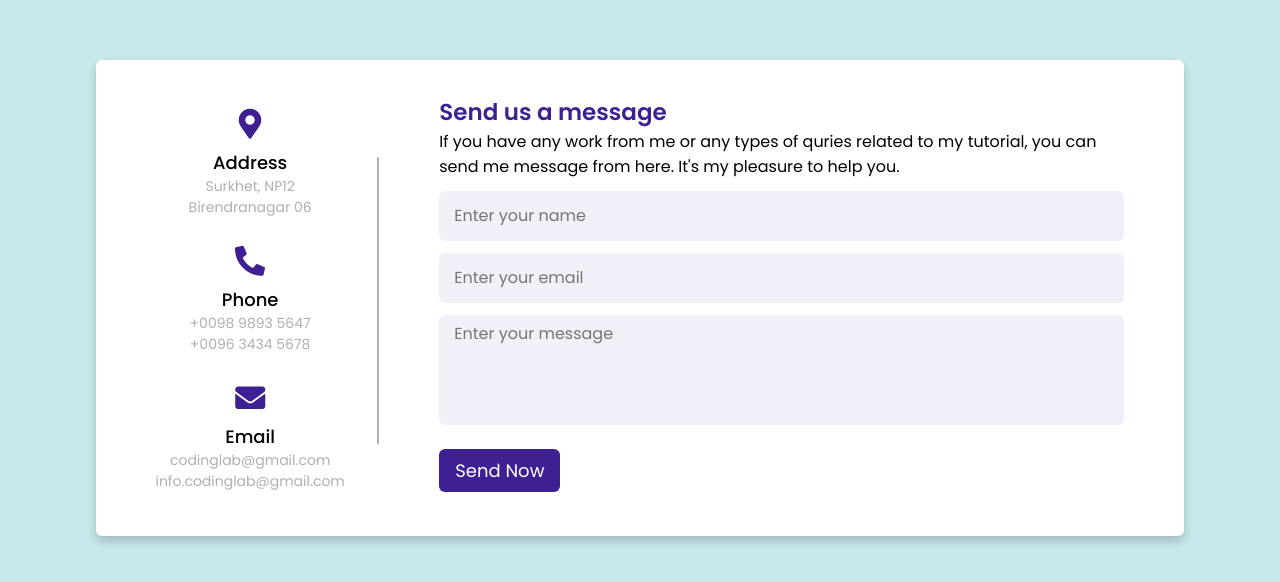
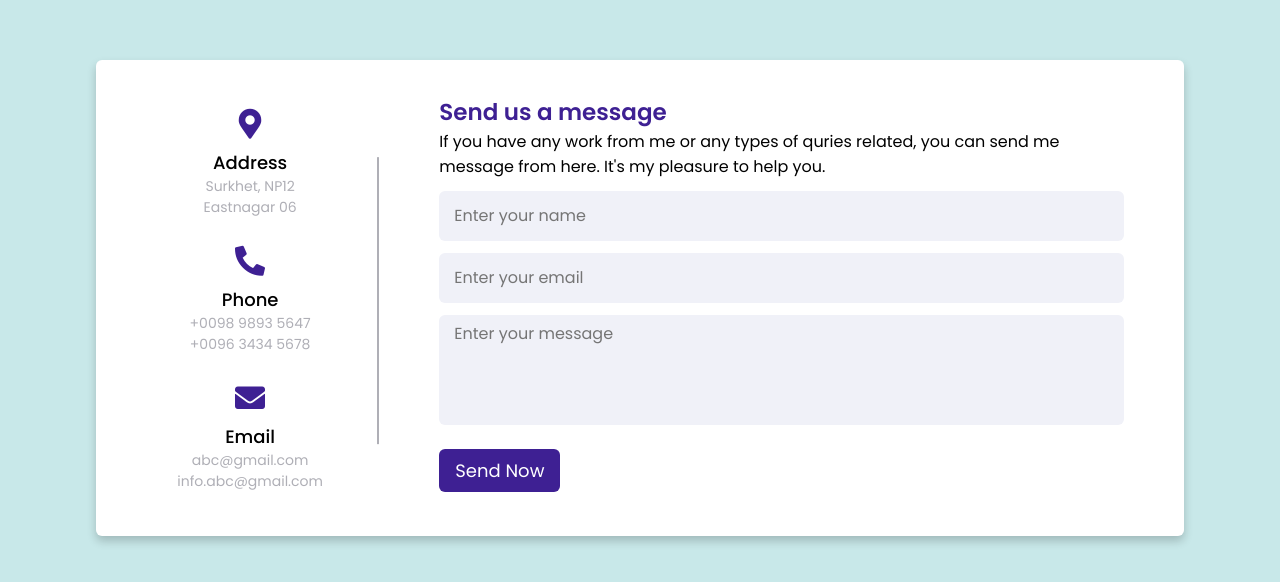
Before and after one commit to rajanukul/contact-us, a plain HTML site: page index.html in a window 1280 px wide. Shown: the part 102-684 px from the top of the page. Drawn offline with Linux system fonts and the light colour scheme.

Commit message:
Update index.html

```diff
--- a/index.html
+++ b/index.html
@@ -17,7 +17,7 @@
           <i class="fas fa-map-marker-alt"></i>
           <div class="topic">Address</div>
           <div class="text-one">Surkhet, NP12</div>
-          <div class="text-two">Birendranagar 06</div>
+          <div class="text-two">Eastnagar 06</div>
         </div>
         <div class="phone details">
           <i class="fas fa-phone-alt"></i>
@@ -28,13 +28,13 @@
         <div class="email details">
           <i class="fas fa-envelope"></i>
           <div class="topic">Email</div>
-          <div class="text-one">codinglab@gmail.com</div>
-          <div class="text-two">info.codinglab@gmail.com</div>
+          <div class="text-one">abc@gmail.com</div>
+          <div class="text-two">info.abc@gmail.com</div>
         </div>
       </div>
       <div class="right-side">
         <div class="topic-text">Send us a message</div>
-        <p>If you have any work from me or any types of quries related to my tutorial, you can send me message from here. It's my pleasure to help you.</p>
+        <p>If you have any work from me or any types of quries related, you can send me message from here. It's my pleasure to help you.</p>
       <form action="#">
         <div class="input-box">
           <input type="text" placeholder="Enter your name">
```
